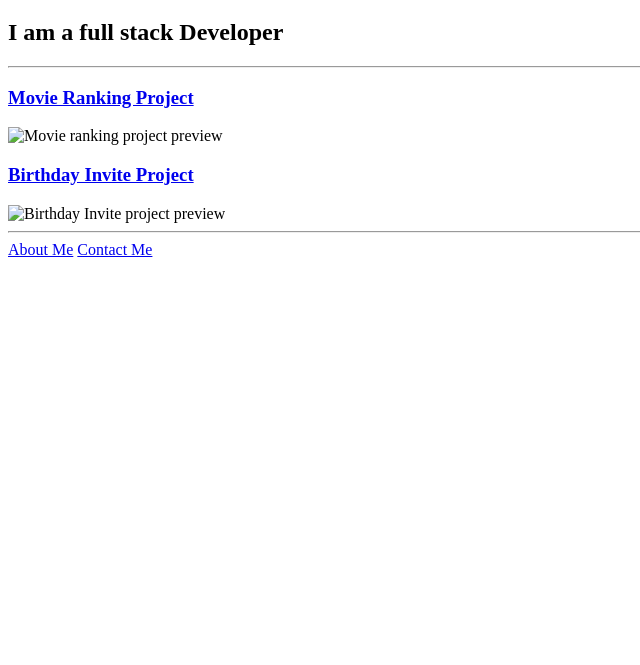
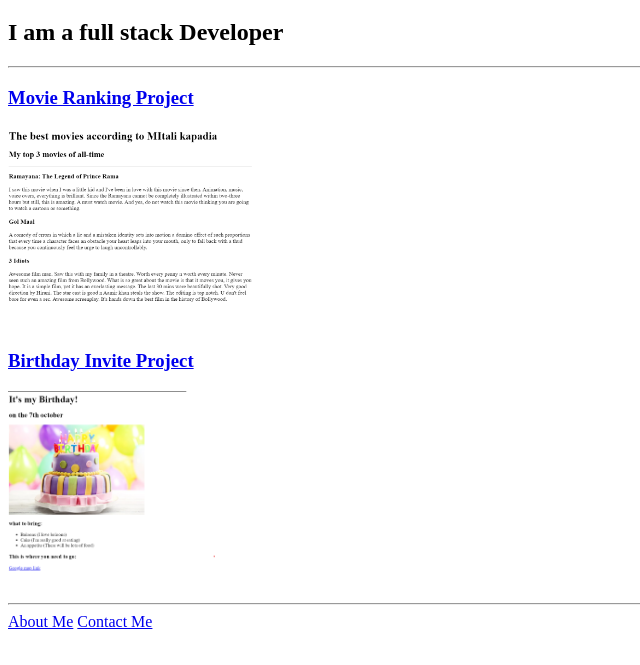
Before and after one commit to mkapadia88/html-portfolio, a plain HTML site: page index.html in a window 1280 px wide. Shown: the part 61-726 px from the top of the page, without its empty margins (0-640 px from the left). Drawn offline with Linux system fonts and the light colour scheme.

Commit message:
Update index.html

```diff
--- a/index.html
+++ b/index.html
@@ -30,9 +30,9 @@ https://developer.mozilla.org/en-US/docs/Web/HTML/Element/img#attr-height -->
     <hr/>
 
     <h3><a href="./public/movie-ranking.html">Movie Ranking Project</a></h3>
-    <img src="./assets/images/SC1.png" height="200" alt="Movie ranking project preview"/>
+    <img src="./SC1.png" height="200" alt="Movie ranking project preview"/>
     <h3><a href="./public/birthday-invite.html">Birthday Invite Project</a></h3>
-    <img src="./assets/images/SC2.png" height="200" alt="Birthday Invite project preview"/>
+    <img src="./SC2.png" height="200" alt="Birthday Invite project preview"/>
 
     <hr/>
 
```
